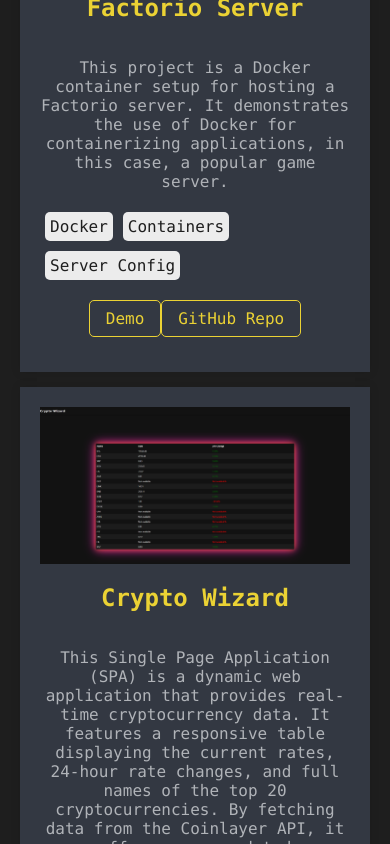
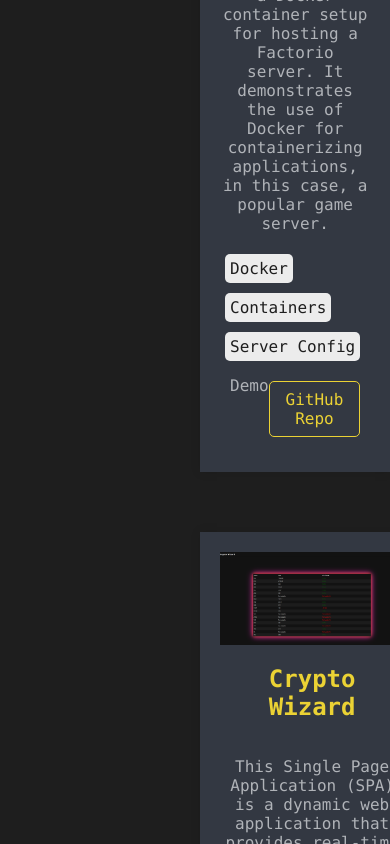
Before and after one commit to GeorgeTownley/my-portfolio, a React (Create React App) app: page / in a window 390 px wide. Shown: the part 1233-2077 px from the top of the page. Built offline with nearby package versions, Linux system fonts and the light colour scheme.

Commit message:
fixed mobile styles

```diff
--- a/src/components/ProjectCard.js
+++ b/src/components/ProjectCard.js
@@ -14,9 +14,13 @@
         ))}
       </div>
       <div className="buttons">
-        <a href={project.demoLink} target="_blank" rel="noopener noreferrer">
-          Demo
-        </a>
+        {project.demoLink ? (
+          <a href={project.demoLink} target="_blank" rel="noopener noreferrer">
+            Demo
+          </a>
+        ) : (
+          <span className="disabled-button">Demo</span>
+        )}
         <a href={project.repoLink} target="_blank" rel="noopener noreferrer">
           GitHub Repo
         </a>
--- a/src/index.css
+++ b/src/index.css
@@ -77,8 +77,8 @@
 
 .map-component {
   flex: 1;
-  height: 100%;
-  width: calc(50% - 90px);
+  /* Remove the width calculation if flex: 1; is used, because it will automatically take the necessary space */
+  /* width: calc(50% - 90px); */
   overflow: hidden;
 }
 
@@ -212,15 +212,14 @@
 }
 
 .project-box {
-  flex-basis: calc(33.33% - 20px);
+  flex-basis: calc(
+    33.33% - 20px
+  ); /* Adjust the 20px if needed based on your gap */
+  margin-bottom: 30px; /* Add space between rows */
   box-sizing: border-box;
   background-color: #333842;
   padding: 20px;
   box-shadow: 0px 0px 10px rgba(0, 0, 0, 0.1);
-
-  display: flex;
-  flex-direction: column;
-  justify-content: space-between;
 }
 
 .project-box img {
--- a/src/mobile.css
+++ b/src/mobile.css
@@ -23,7 +23,6 @@
     font-size: 20px; /* Adjust based on your design */
     margin: 0; /* Ensure there's space between headings and paragraphs */
   }
-}
 
   .App {
     width: 100%; /* Ensure it takes the full width */
@@ -47,22 +46,22 @@
 
   .project-container {
     display: flex;
-  flex-direction: column; /* Stack project boxes vertically */
-  align-items: center; /* Center the boxes horizontally */
-  justify-content: flex-start; /* Align to the top */
-  padding-left: 0; /* Reset the padding for mobile */
-  padding-right: 0; /* Reset the padding for mobile */
-  gap: 15px; /* Optional: Adjust the gap between boxes if needed */
-  margin: 0 auto; /* Ensure it's centered */
-  width: 100%; /* Full width */
+    flex-wrap: wrap;
+    justify-content: space-between; /* or 'flex-start' if you prefer */
+    gap: 30px; /* This sets the space between the cards */
+    padding-left: 200px;
+    padding-right: 90px;
   }
 
   .project-box {
-  width: calc(100% - 40px); /* Take the full width minus some padding */
-  margin: 0 auto; /* Center the box */
-  padding: 20px; /* Adjust padding as needed for mobile */
-  box-sizing: border-box; /* Include padding in the width calculation */
-  flex-basis: auto; /* Override any previous flex-basis settings */
+    flex-basis: calc(
+      33.33% - 20px
+    ); /* Adjust the 20px if needed based on your gap */
+    margin-bottom: 30px; /* Add space between rows */
+    box-sizing: border-box;
+    background-color: #333842;
+    padding: 20px;
+    box-shadow: 0px 0px 10px rgba(0, 0, 0, 0.1);
   }
 
   /* Ensure images within the project-box are responsive and do not overflow */
@@ -108,3 +107,4 @@
   .map-component .leaflet-container {
     height: 250px; /* Fixed height for mobile or based on aspect ratio */
   }
+}
```
Lines whose indentation alone changed are shown as unchanged.
